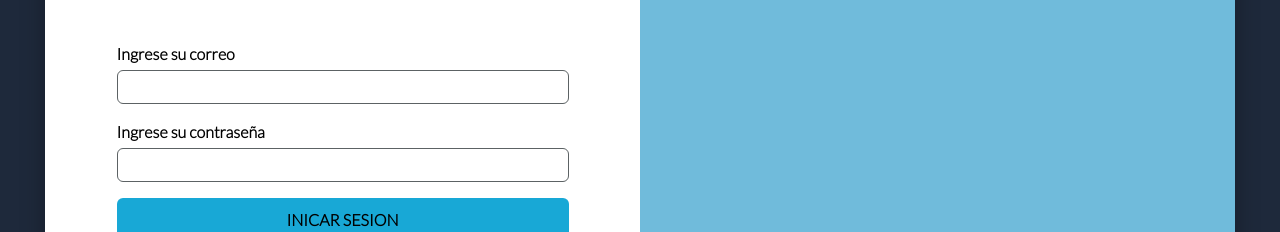
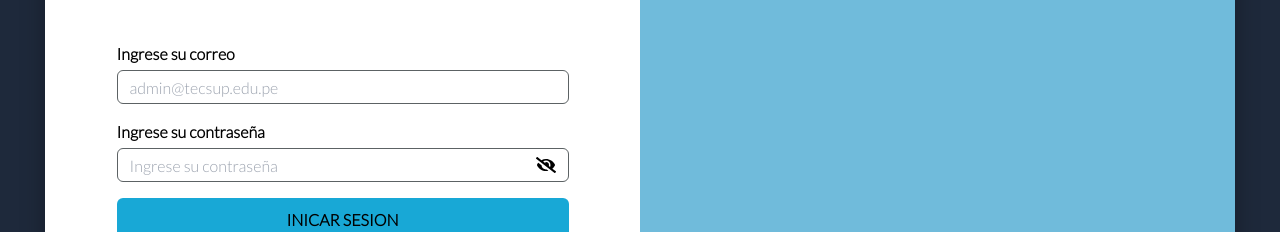
Before and after one commit to Dozh-men12/Tesis_admin_2023, a React (Vite) app: page / in a window 1280 px wide. Shown: the part 425-657 px from the top of the page. Built offline with nearby package versions, Linux system fonts and the light colour scheme.

Commit message:
feat :art: updating viewer  password input on login section

```diff
--- a/src/access/Login.jsx
+++ b/src/access/Login.jsx
@@ -5,6 +5,8 @@ import 'firebase/auth';
 import { initializeApp } from 'firebase/app';
 import { getAuth, GoogleAuthProvider, signInWithPopup } from 'firebase/auth';
 import { getAnalytics } from "firebase/analytics";
+import { useState } from 'react';
+import { FaEye,FaEyeSlash } from "react-icons/fa";
 
 // Configuración de Firebase (obtén esto desde tu consola de Firebase)
 const firebaseConfig = {
@@ -21,7 +23,10 @@ const analytics = getAnalytics(app);
 const auth = getAuth(app);
 
 
+
+
 import { BrowserRouter as Router, Routes, Route, Link, useNavigate } from "react-router-dom";
+
 function Login() {
     // Importando useNavigate de react router dom para la validación de inicio de sesion con google
     const navigate = useNavigate();
@@ -51,6 +56,14 @@ function Login() {
                 console.error("Error durante el inicio de sesión con Google:", error);
             });
     };
+
+    //-------------------------FUNCION PARA ACTUALIZAR EL ICONO DE PASSWORD-------------
+    const [password,setPassword] = useState(false)
+
+    const viewPassword = () =>{
+        setPassword(!password)
+    }
+
     return (
         <div className="flex justify-center items-center h-screen font-[Lato] bg-slate-800">
             <div className="grid md:grid-cols-2 md:justify-center w-[1190px] h-[611px] rounded-xl md:shadow-[0_0_24px_0px_rgba(0,0,0,0.3)] bg-white">
@@ -61,11 +74,17 @@ function Login() {
                     <div className='mt-[55px] flex justify-center items-center flex-col gap-4'>
                         <div className='flex flex-col gap-1'>
                             <p className='font-semibold'>Ingrese su correo</p>
-                            <input type="email" className='border border-gray-dark rounded-md  w-[452px] h-[34px] px-3' />
+                            <input type="email" placeholder='admin@tecsup.edu.pe' className='border border-gray-dark rounded-md  w-[452px] h-[34px] px-3' />
                         </div>
                         <div className='flex flex-col gap-1'>
                             <p className='font-semibold'>Ingrese su contraseña</p>
-                            <input type="password" className='border border-gray-dark rounded-md  w-[452px] h-[34px] px-3 text-xl' />
+                            {/* <span></span> */}
+                            <div className='border border-gray-dark rounded-md  w-[452px] h-[34px] px-3 flex'>
+                                <input type={password ? "text" : "password"} placeholder='Ingrese su contraseña' className='w-[400px] h-[30px] mt-[1px]  shadow-none bg-none border-none focus:outline-none focus:ring-0' required />
+                                <div className='my-auto ml-[9px]' onClick={viewPassword}>
+                                    {password ? <FaEye  size={20}/> : <FaEyeSlash size={20}/>}
+                                </div>
+                            </div>
                         </div>
                         <div>
                                 <Link to='/inicio-admin'>
@@ -76,7 +95,7 @@ function Login() {
                         </div>
                         <div>
                             <button className='w-[452px] h-[43px] text-center bg-[#3369e8] rounded-md font-bold flex flex-row justify-center items-center ' onClick={signInWithGoogle}>
-                                <FcGoogle size={29} className='bg-white  align-middle inline-block  mr-12'/>
+                                <FcGoogle size={29} className='bg-white  align-middle inline-block mr-12'/>
                                 Ingresa con tu correo de Tecsup
                             </button>
                         </div>
--- a/src/index.css
+++ b/src/index.css
@@ -1,4 +1,5 @@
 @import url("https://fonts.googleapis.com/css2?family=Quicksand:wght@400;500;700&display=swap");
+@import url('https://fonts.googleapis.com/css2?family=DM+Sans:opsz,wght@9..40,200&family=Inter:wght@400;500&family=Lato:wght@300&family=Poppins:ital,wght@1,200&display=swap');
 
 @tailwind base;
 @tailwind components;
--- a/tailwind.config.js
+++ b/tailwind.config.js
@@ -6,6 +6,7 @@ export default {
       fontFamily: {
         sans: ['Graphik', 'sans-serif'],
         times: ['"Times New Roman"'],
+        dm:['DM Sans', 'sans-serif'],
         'primary': ['Quicksand', 'sans-serif'],
       },
       colors: {
```
